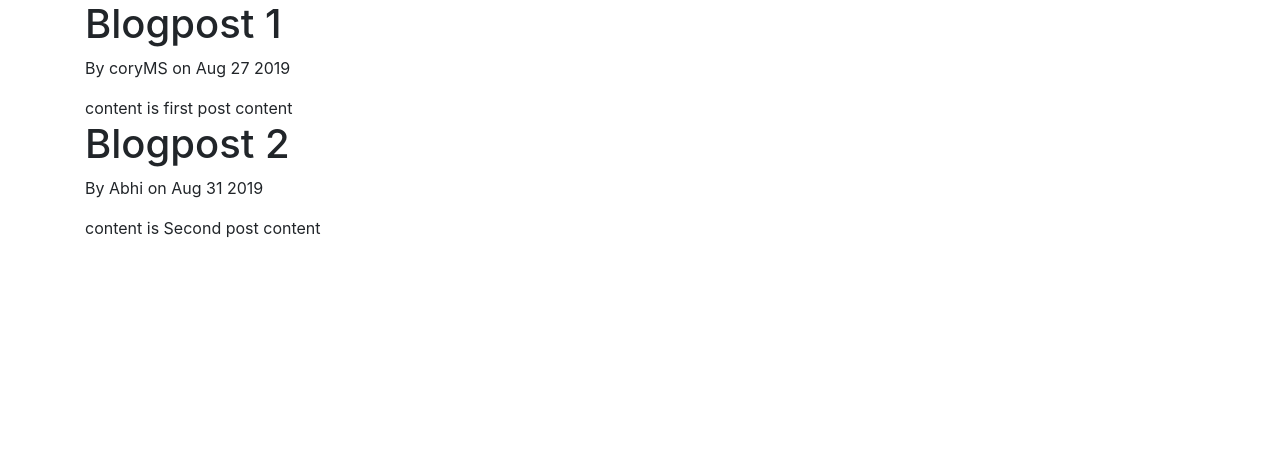
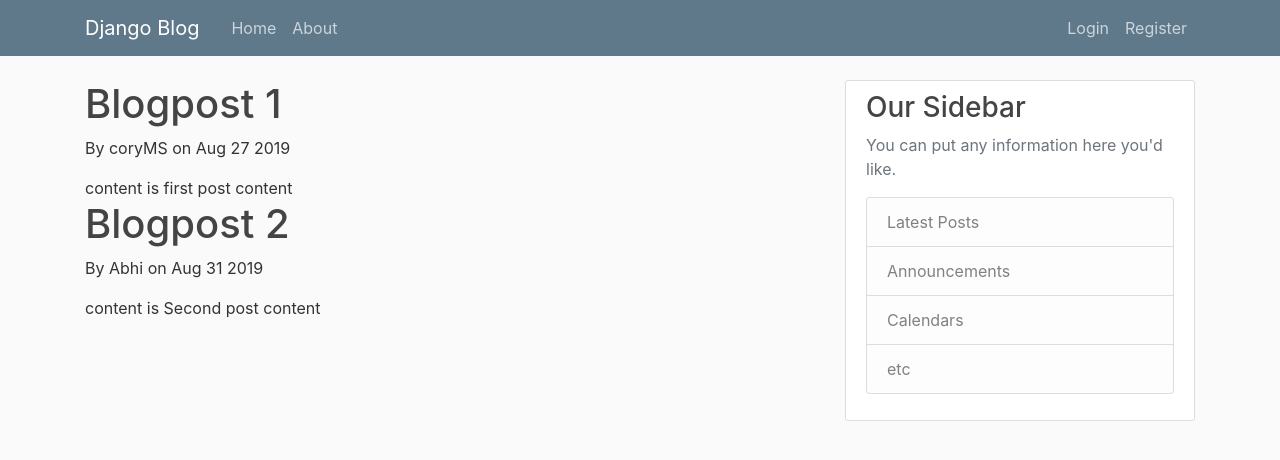
Before and after one commit to abhilash09bme095/django_blog, a Django app: page /blog/ in a window 1280 px wide. Shown: the top 460 px of the page. Run offline with Django 3.2, Linux system fonts and the light colour scheme; some libraries are stand-ins or nearby versions.

Commit message:
Tempplates css

```diff
--- /dev/null
+++ b/django_project/blog/static/blog/main.css
@@ -0,0 +1,84 @@
+body {
+    background: #fafafa;
+    color: #333333;
+    margin-top: 5rem;
+  }
+
+  h1, h2, h3, h4, h5, h6 {
+    color: #444444;
+  }
+
+  ul {
+    margin: 0;
+  }
+
+  .bg-steel {
+    background-color: #5f788a;
+  }
+
+  .site-header .navbar-nav .nav-link {
+    color: #cbd5db;
+  }
+
+  .site-header .navbar-nav .nav-link:hover {
+    color: #ffffff;
+  }
+
+  .site-header .navbar-nav .nav-link.active {
+    font-weight: 500;
+  }
+
+  .content-section {
+    background: #ffffff;
+    padding: 10px 20px;
+    border: 1px solid #dddddd;
+    border-radius: 3px;
+    margin-bottom: 20px;
+  }
+
+  .article-title {
+    color: #444444;
+  }
+
+  a.article-title:hover {
+    color: #428bca;
+    text-decoration: none;
+  }
+
+  .article-content {
+    white-space: pre-line;
+  }
+
+  .article-img {
+    height: 65px;
+    width: 65px;
+    margin-right: 16px;
+  }
+
+  .article-metadata {
+    padding-bottom: 1px;
+    margin-bottom: 4px;
+    border-bottom: 1px solid #e3e3e3
+  }
+
+  .article-metadata a:hover {
+    color: #333;
+    text-decoration: none;
+  }
+
+  .article-svg {
+    width: 25px;
+    height: 25px;
+    vertical-align: middle;
+  }
+
+  .account-img {
+    height: 125px;
+    width: 125px;
+    margin-right: 20px;
+    margin-bottom: 16px;
+  }
+
+  .account-heading {
+    font-size: 2.5rem;
+  }
--- a/django_project/blog/templates/blog/base.html
+++ b/django_project/blog/templates/blog/base.html
@@ -1,26 +1,70 @@
+{% load static %}
 <!DOCTYPE html>
-<html lang="en">
+<html>
 <head>
+
     <!-- Required meta tags -->
     <meta charset="utf-8">
     <meta name="viewport" content="width=device-width, initial-scale=1, shrink-to-fit=no">
 
     <!-- Bootstrap CSS -->
-    <link rel="stylesheet" href="https://stackpath.bootstrapcdn.com/bootstrap/4.4.1/css/bootstrap.min.css" integrity="sha384-Vkoo8x4CGsO3+Hhxv8T/Q5PaXtkKtu6ug5TOeNV6gBiFeWPGFN9MuhOf23Q9Ifjh" crossorigin="anonymous">
-    {%if title%}
-    <title>Django Blog - {{title}}</title>
-    {%else %}
-    <title>Django Blog</title>
-    {%endif%}
+    <link rel="stylesheet" href="https://maxcdn.bootstrapcdn.com/bootstrap/4.0.0/css/bootstrap.min.css" integrity="sha384-Gn5384xqQ1aoWXA+058RXPxPg6fy4IWvTNh0E263XmFcJlSAwiGgFAW/dAiS6JXm" crossorigin="anonymous">
+
+    <link rel="stylesheet" type="text/css" href="{% static 'blog/main.css' %}">
+
+    {% if title %}
+        <title>Django Blog - {{ title }}</title>
+    {% else %}
+        <title>Django Blog</title>
+    {% endif %}
 </head>
 <body>
-    <div class = "container">
-        {%block content%}{%endblock%}
+    <header class="site-header">
+      <nav class="navbar navbar-expand-md navbar-dark bg-steel fixed-top">
+        <div class="container">
+          <a class="navbar-brand mr-4" href="{% url 'blog-home' %}">Django Blog</a>
+          <button class="navbar-toggler" type="button" data-toggle="collapse" data-target="#navbarToggle" aria-controls="navbarToggle" aria-expanded="false" aria-label="Toggle navigation">
+          <span class="navbar-toggler-icon"></span>
+          </button>
+          <div class="collapse navbar-collapse" id="navbarToggle">
+            <div class="navbar-nav mr-auto">
+              <a class="nav-item nav-link" href="{% url 'blog-home' %}">Home</a>
+              <a class="nav-item nav-link" href="{% url 'blog-about' %}">About</a>
+            </div>
+            <!-- Navbar Right Side -->
+            <div class="navbar-nav">
+              <a class="nav-item nav-link" href="#">Login</a>
+              <a class="nav-item nav-link" href="#">Register</a>
+            </div>
+          </div>
+        </div>
+      </nav>
+    </header>
+    <main role="main" class="container">
+      <div class="row">
+        <div class="col-md-8">
+          {% block content %}{% endblock %}
+        </div>
+        <div class="col-md-4">
+          <div class="content-section">
+            <h3>Our Sidebar</h3>
+            <p class='text-muted'>You can put any information here you'd like.
+              <ul class="list-group">
+                <li class="list-group-item list-group-item-light">Latest Posts</li>
+                <li class="list-group-item list-group-item-light">Announcements</li>
+                <li class="list-group-item list-group-item-light">Calendars</li>
+                <li class="list-group-item list-group-item-light">etc</li>
+              </ul>
+            </p>
+          </div>
+        </div>
+      </div>
+    </main>
 
-    </div>
-
-    <script src="https://code.jquery.com/jquery-3.4.1.slim.min.js" integrity="sha384-J6qa4849blE2+poT4WnyKhv5vZF5SrPo0iEjwBvKU7imGFAV0wwj1yYfoRSJoZ+n" crossorigin="anonymous"></script>
-    <script src="https://cdn.jsdelivr.net/npm/popper.js@1.16.0/dist/umd/popper.min.js" integrity="sha384-Q6E9RHvbIyZFJoft+2mJbHaEWldlvI9IOYy5n3zV9zzTtmI3UksdQRVvoxMfooAo" crossorigin="anonymous"></script>
-    <script src="https://stackpath.bootstrapcdn.com/bootstrap/4.4.1/js/bootstrap.min.js" integrity="sha384-wfSDF2E50Y2D1uUdj0O3uMBJnjuUD4Ih7YwaYd1iqfktj0Uod8GCExl3Og8ifwB6" crossorigin="anonymous"></script>
+    <!-- Optional JavaScript -->
+    <!-- jQuery first, then Popper.js, then Bootstrap JS -->
+    <script src="https://code.jquery.com/jquery-3.2.1.slim.min.js" integrity="sha384-KJ3o2DKtIkvYIK3UENzmM7KCkRr/rE9/Qpg6aAZGJwFDMVNA/GpGFF93hXpG5KkN" crossorigin="anonymous"></script>
+    <script src="https://cdnjs.cloudflare.com/ajax/libs/popper.js/1.12.9/umd/popper.min.js" integrity="sha384-ApNbgh9B+Y1QKtv3Rn7W3mgPxhU9K/ScQsAP7hUibX39j7fakFPskvXusvfa0b4Q" crossorigin="anonymous"></script>
+    <script src="https://maxcdn.bootstrapcdn.com/bootstrap/4.0.0/js/bootstrap.min.js" integrity="sha384-JZR6Spejh4U02d8jOt6vLEHfe/JQGiRRSQQxSfFWpi1MquVdAyjUar5+76PVCmYl" crossorigin="anonymous"></script>
 </body>
 </html>
```
